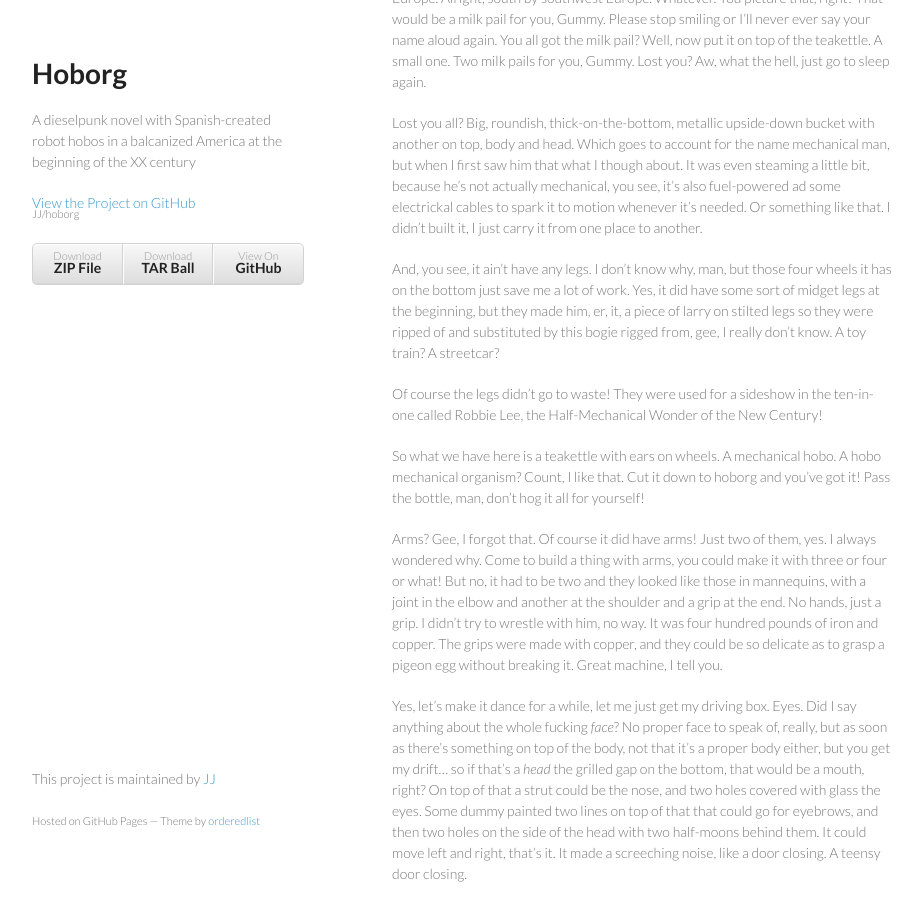
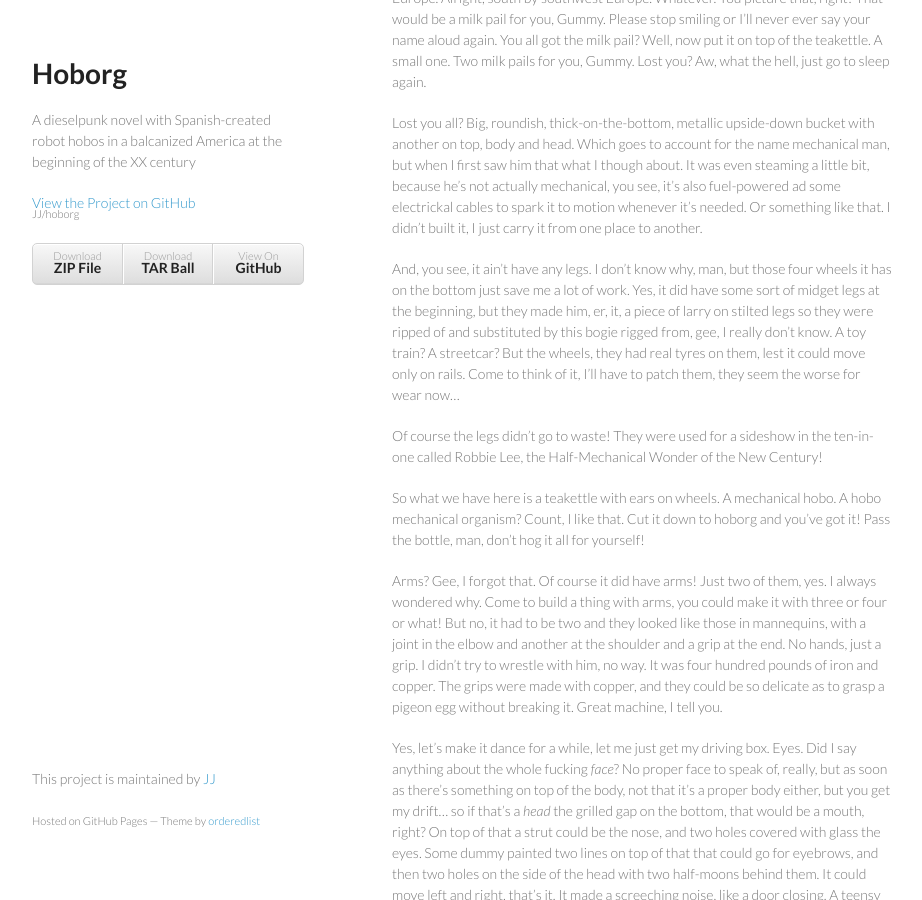
Before and after one commit to JJ/hoborg, a Jekyll site: the page built from text/text.md, in a window 1280 px wide and 900 px high, scrolled down 1387 px. Shown: the whole window, without its empty margins (178-1100 px from the left). Built offline with Jekyll 4.4.1, drawn with Linux system fonts in a browser that asks for light colours.

Commit message:
Sync text/text.md from master to gh-pages

```diff
--- a/text/text.md
+++ b/text/text.md
@@ -97,7 +97,9 @@ four wheels it has on the bottom just save me a lot of work. Yes, it
 did have some sort of midget legs at the beginning, but they made him,
 er, it, a piece of larry on stilted legs so they were ripped of and
 substituted by this bogie rigged from, gee, I really don't know. A toy
-train? A streetcar?
+train? A streetcar? But the wheels, they had real tyres on them, lest
+it could move only on rails. Come to think of it, I'll have to patch
+them, they seem the worse for wear now...
 
 Of course the legs didn't go to waste! They were used for a sideshow
 in the ten-in-one called Robbie Lee, the Half-Mechanical Wonder of the
```
